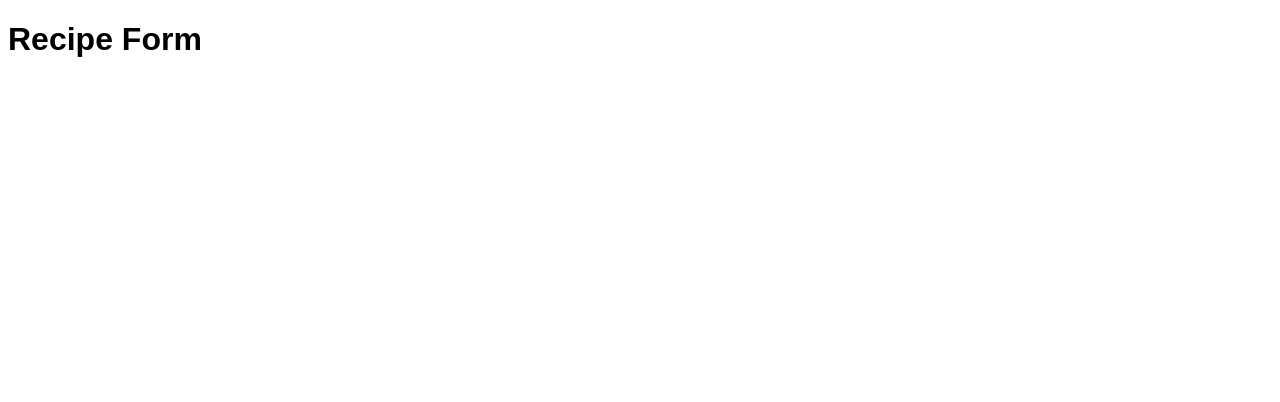
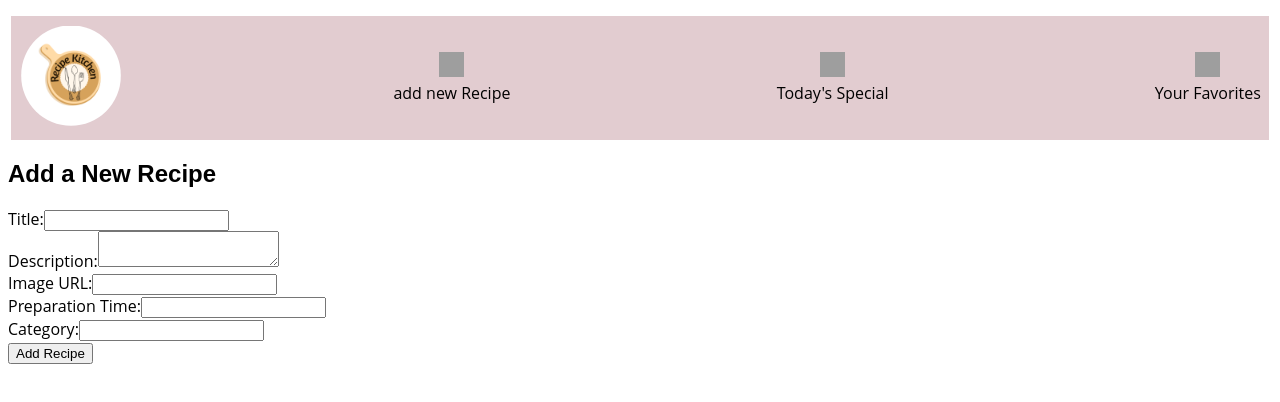
Before and after one commit to tenyega/application-de-recette-de-cuisine, a React (Vite) app in the folder ecffront/: page /add in a window 1280 px wide. Shown: the top 402 px of the page. Built offline with nearby package versions, Linux system fonts and the light colour scheme; grey boxes are pictures that could not be loaded.

Commit message:
added detail recipe page

```diff
--- a/ecffront/src/components/RecipeCard.tsx
+++ b/ecffront/src/components/RecipeCard.tsx
@@ -1,13 +1,11 @@
-import { JSXElementConstructor, ReactElement, ReactNode, ReactPortal, useEffect, useState } from "react";
+import { JSXElementConstructor, Key, ReactElement, ReactNode, ReactPortal, useEffect, useState } from "react";
 import { NavLink } from "react-router-dom";
 
 interface Data {
     id: string;
     title: string;
     desc: string;
-    ingredients: {
-        id: string;
-    };
+    ingredients:  { [key: string]: string };
     step: {
         id: string;
     }
@@ -44,7 +42,7 @@ export default function RecipeCard() {
         }
         fetchData();
 
-    });
+    },[]);
 
     useEffect(() => {
         //this code runs only when shouldFetch is true (false by default) which means we have typed something in our search bar
@@ -70,7 +68,6 @@ export default function RecipeCard() {
 
     useEffect(() => {
         if (datas) {
-            console.log('SearchtedString is ' +searchTxt)
             const filtered = datas.filter((item: { title: string; }) => item.title.toLowerCase().includes(searchTxt));
             setRes(filtered);
             console.log(res)
@@ -100,9 +97,9 @@ export default function RecipeCard() {
         {/* <p>Current value: {inputValue}</p> */}
       </div>
         <div className="CardContainer">
-        {res.map((data: {id:string, img: string | undefined; title: string | number | boolean | ReactElement<any, string | JSXElementConstructor<any>> | Iterable<ReactNode> | ReactPortal | null | undefined; time: string | number | boolean | ReactElement<any, string | JSXElementConstructor<any>> | Iterable<ReactNode> | ReactPortal | null | undefined; }) => (
+        {res.map((data: {id: Key | null | undefined, img: string | undefined; title: string | number | boolean | ReactElement<any, string | JSXElementConstructor<any>> | Iterable<ReactNode> | ReactPortal | null | undefined; time: string | number | boolean | ReactElement<any, string | JSXElementConstructor<any>> | Iterable<ReactNode> | ReactPortal | null | undefined; }) => (
 
-        <div className="card">
+        <div className="card" key={data.id}>
             <img src={data.img} alt="Example Image" className="card-image" />
             <div className="card-content">
                 <h2 className="card-title">{data.title}</h2>
--- a/ecffront/src/components/RecipeDetail.tsx
+++ b/ecffront/src/components/RecipeDetail.tsx
@@ -1,15 +1,12 @@
 import { useEffect, useState } from "react";
 import {  useParams } from "react-router-dom"
+import NavBar from "./Navbar";
 interface Detail {
     id: string;
     title: string;
     desc: string;
-    ingredients: {
-        id: string;
-    };
-    step: {
-        id: string;
-    }
+    ingredients: { [key: string]: string } ;
+    steps: { [key: string]: string };
     category: string;
     img: string;
     isFavorite: boolean;
@@ -31,6 +28,7 @@ export default function RecipeDetail() {
             const datas = await response.json();
             if (datas) {
                 setResRecipe(datas);
+                console.log("resRecipe", resRecipe);
 
             }
         } catch (err) {
@@ -41,16 +39,52 @@ export default function RecipeDetail() {
 
 
 
+    }, []);
 
-}, []);
 
-    return (
 
-        <section className="detailContainer">
-            <h1>Details of the Recipe </h1>
-            <h2>{resRecipe.title}</h2>
+    return (<>
+       <NavBar />
+        <section className="mainContainer">
+            <h1  style={{ textAlign: 'center' }}>Details of the Recipe </h1>
+
+            {resRecipe && (
+                    <div className="detailContainer">
+                        <img src={resRecipe.img} alt={resRecipe.title} className="imgDetail" />
+                        <div className="infoRecipe">
+                            <h2>{resRecipe.title}</h2>
+                            <br />
+                            <h3>Time :- {resRecipe.time}</h3>
+                            <h4>Category:- {resRecipe.category?.toUpperCase()}</h4>
+                            <p className="desc">{resRecipe.desc}</p>
+                            <ul>INGREDIENTS -<br />
+                                {resRecipe.ingredients ? (
+                                Object.keys(resRecipe.ingredients).map((key) => (
+                                <li key={key}  className="list">
+                                {resRecipe.ingredients[key]}
+                                </li>
+                                ))
+                                ) : (
+                                <li>No ingredients found</li>
+                                )}
+                        </ul><br />
+                        <ul >STEPS -<br/>
+                                {resRecipe.steps ? (
+                                Object.keys(resRecipe.steps).map((key) => (
+                                <li key={key}  className="list">
+                                {resRecipe.steps[key]}
+                                </li>
+                                ))
+                                ) : (
+                                <li>No steps found</li>
+                                )}
+                            </ul>
+                        </div>
+                    </div>
+            )}
 
         </section>
+        </>
 
     )
 }
--- a/ecffront/src/components/RecipeForm.tsx
+++ b/ecffront/src/components/RecipeForm.tsx
@@ -1,7 +1,104 @@
+import  { useState } from 'react';
+import NavBar from './Navbar';
+
+interface Recipe {
+  id: number;
+  title: string;
+  desc: string;
+  img: string;
+  time: string;
+  category: string;
+}
+
 export default function RecipeForm() {
-    return (
-        <>
-        <h1> Recipe Form </h1>
-        </>
-    )
-}
+  const [newRecipe, setNewRecipe] = useState<Recipe>({
+    id: 0, // You can generate a unique ID in a real application
+    title: '',
+    desc: '',
+    img: '',
+    time: '',
+    category: ''
+  });
+
+  const handleChange = (e: React.ChangeEvent<HTMLInputElement | HTMLTextAreaElement>) => {
+    const { name, value } = e.target;
+    setNewRecipe(prevRecipe => ({
+      ...prevRecipe,
+      [name]: value
+    }));
+  };
+
+  const handleSubmit = (e: React.FormEvent<HTMLFormElement>) => {
+    e.preventDefault();
+    // Handle form submission logic here, e.g., sending data to API or saving in state
+    console.log('New Recipe:', newRecipe);
+    // Clear the form after submission (optional)
+    setNewRecipe({
+      id: 0,
+      title: '',
+      desc: '',
+      img: '',
+      time: '',
+      category: ''
+    });
+  };
+
+  return (
+      <div>
+          <NavBar />
+      <h2>Add a New Recipe</h2>
+      <form onSubmit={handleSubmit}>
+        <label>Title:
+          <input
+            type="text"
+            name="title"
+            value={newRecipe.title}
+            onChange={handleChange}
+            required
+          />
+        </label>
+        <br />
+        <label>Description:
+          <textarea
+            name="desc"
+            value={newRecipe.desc}
+            onChange={handleChange}
+            required
+          />
+        </label>
+        <br />
+        <label>Image URL:
+          <input
+            type="text"
+            name="img"
+            value={newRecipe.img}
+            onChange={handleChange}
+            required
+          />
+        </label>
+        <br />
+        <label>Preparation Time:
+          <input
+            type="text"
+            name="time"
+            value={newRecipe.time}
+            onChange={handleChange}
+            required
+          />
+        </label>
+        <br />
+        <label>Category:
+          <input
+            type="text"
+            name="category"
+            value={newRecipe.category}
+            onChange={handleChange}
+            required
+          />
+        </label>
+        <br />
+        <button type="submit">Add Recipe</button>
+      </form>
+    </div>
+  );
+};
--- a/ecffront/src/style.css
+++ b/ecffront/src/style.css
@@ -161,6 +161,7 @@ li {
 }
 
 /* Recipe Detail */
+
 .detailContainer {
   display: flex;
   flex-direction: row;
@@ -168,3 +169,30 @@ li {
   align-items: center;
   flex-wrap: wrap;
 }
+
+.imgDetail {
+  width: 50%;
+  height: auto;
+  gap: 0.5rem;
+  margin: 0.2rem;
+  width: 40%;
+  padding: 0.2rem;
+}
+.infoRecipe {
+  display: flex;
+  flex-direction: column;
+  align-items: center;
+  flex-wrap: wrap;
+  margin: 0.2rem;
+  width: 40%;
+  padding: 0.2rem;
+}
+.list {
+  gap: 0.3rem;
+  text-align: left;
+}
+
+.desc {
+  margin: 3.2rem;
+  padding: 0.2rem;
+}
```
Also changed, not shown: 1 other file (tests, documents, lock files or other folders).
